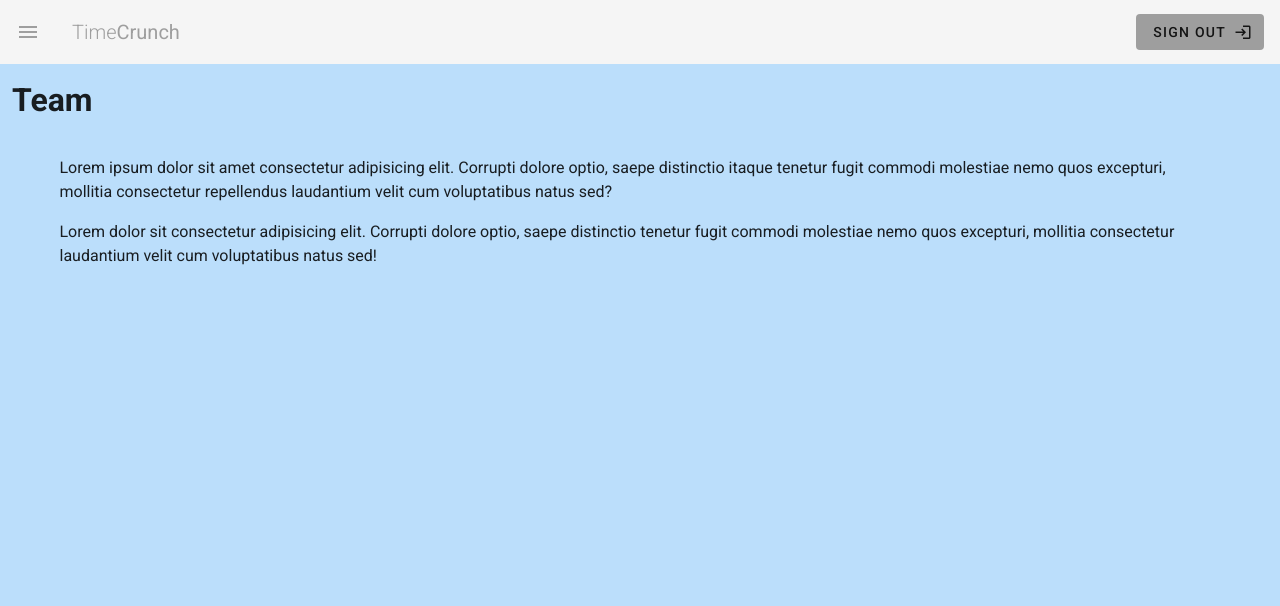
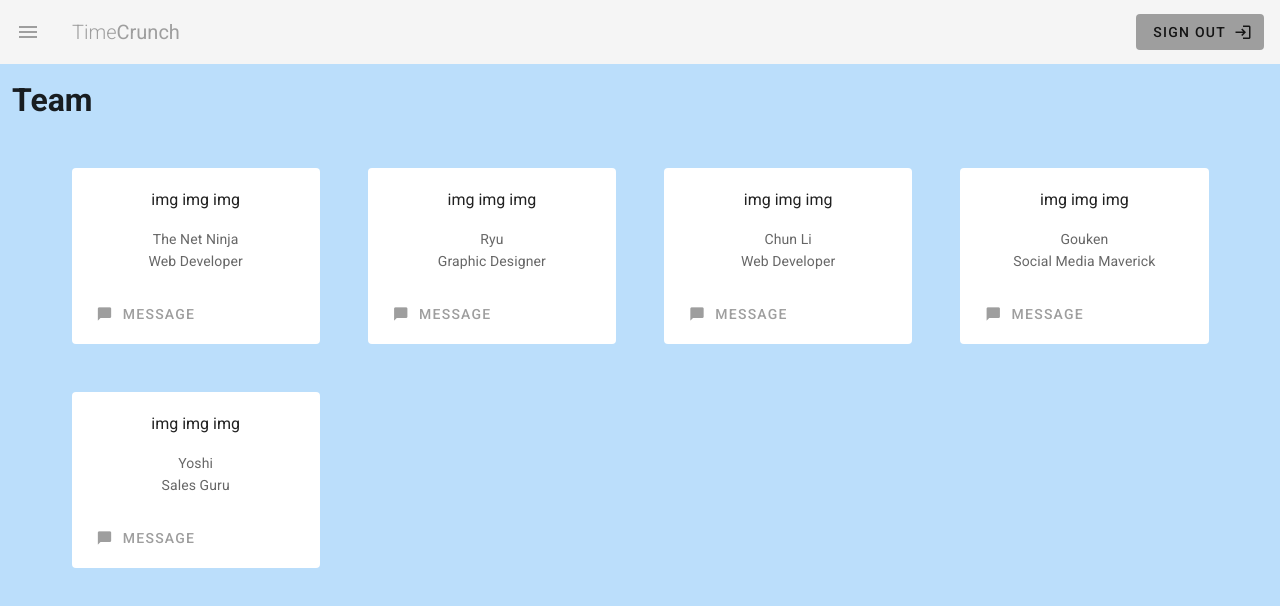
Before and after one commit to davidmbedford/TimeCrunch, a Vue app: page /team in a window 1280 px wide. Shown: the top 606 px of the page. Built offline with nearby package versions, Linux system fonts and the light colour scheme.

Commit message:
team page set up with dummy data

```diff
--- a/src/views/Team.vue
+++ b/src/views/Team.vue
@@ -2,14 +2,41 @@
   <div class="team">
     <h1>Team</h1>
     <v-container class="my-5">
-      <p>Lorem ipsum dolor sit amet consectetur adipisicing elit. Corrupti dolore optio, saepe distinctio itaque tenetur fugit commodi molestiae nemo quos excepturi, mollitia consectetur repellendus laudantium velit cum voluptatibus natus sed?</p>
-      <p>Lorem dolor sit consectetur adipisicing elit. Corrupti dolore optio, saepe distinctio tenetur fugit commodi molestiae nemo quos excepturi, mollitia consectetur laudantium velit cum voluptatibus natus sed!</p>
+     <v-row>
+       <v-col xs="12" sm="6" md="4" lg="3" v-for="person in team" :key="person.name">
+         <v-card flat class="pa-1 ma-3 text-center">
+           <v-responsive class="pt-4">img img img</v-responsive>
+           <v-card-text>
+             <div class="subheading">{{ person.name }}</div>
+             <div class="grey-text">{{ person.role }}</div>
+           </v-card-text>
+           <v-card-actions>
+             <v-btn text color="grey">
+               <v-icon small left>mdi-message</v-icon>
+               <span>Message</span>
+               </v-btn>
+           </v-card-actions>
+         </v-card>
+
+       </v-col>
+     </v-row>
     </v-container>
   </div>
 </template>
 
 <script>
 export default {
+  data() {
+    return {
+      team: [
+        { name: 'The Net Ninja', role: 'Web Developer'},
+        { name: 'Ryu', role: 'Graphic Designer'},
+        { name: 'Chun Li', role: 'Web Developer'},
+        { name: 'Gouken', role: 'Social Media Maverick'},
+        { name: 'Yoshi', role: 'Sales Guru'}
+      ]
+    }
+  }
 
 }
 </script>
```
